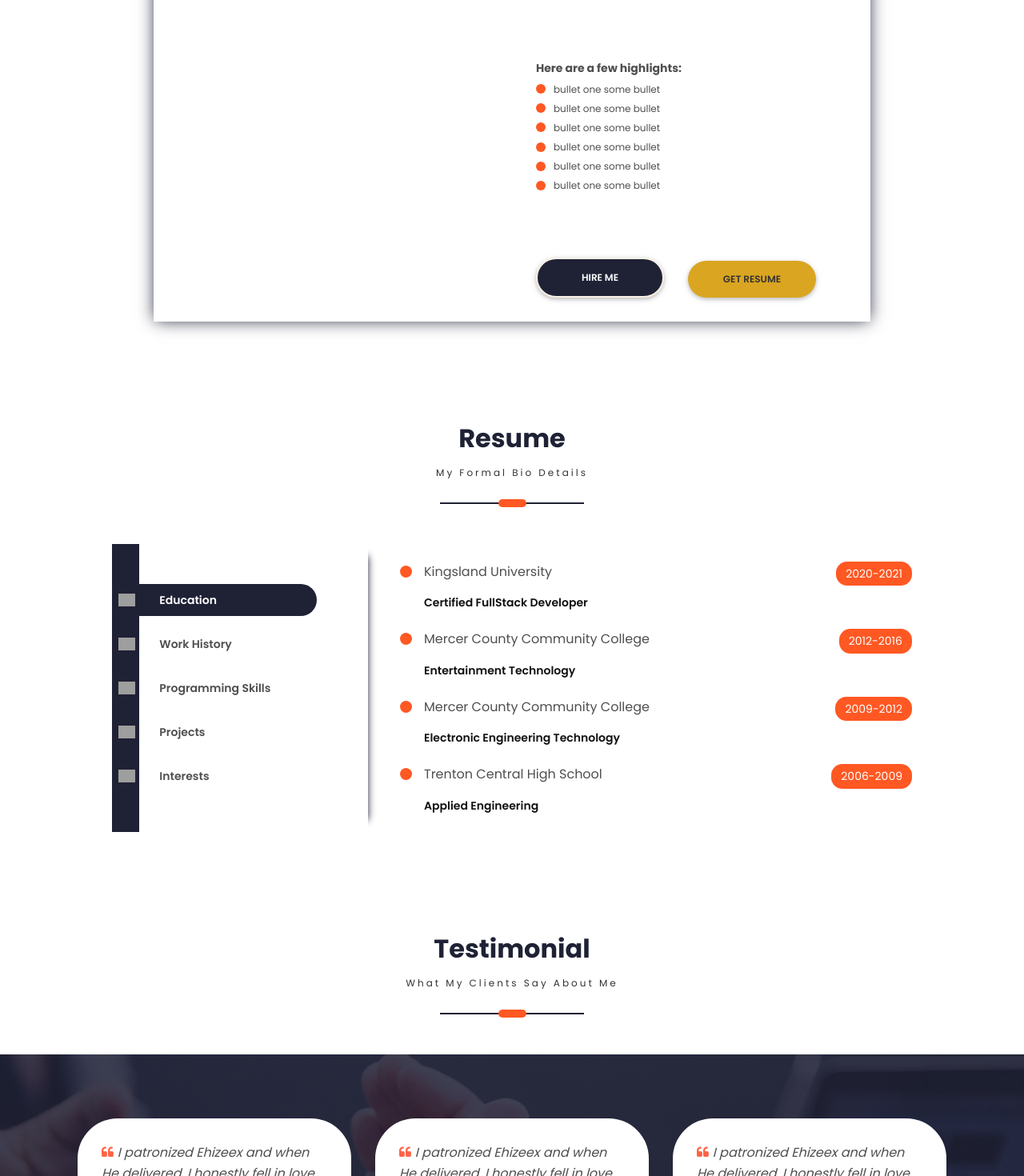
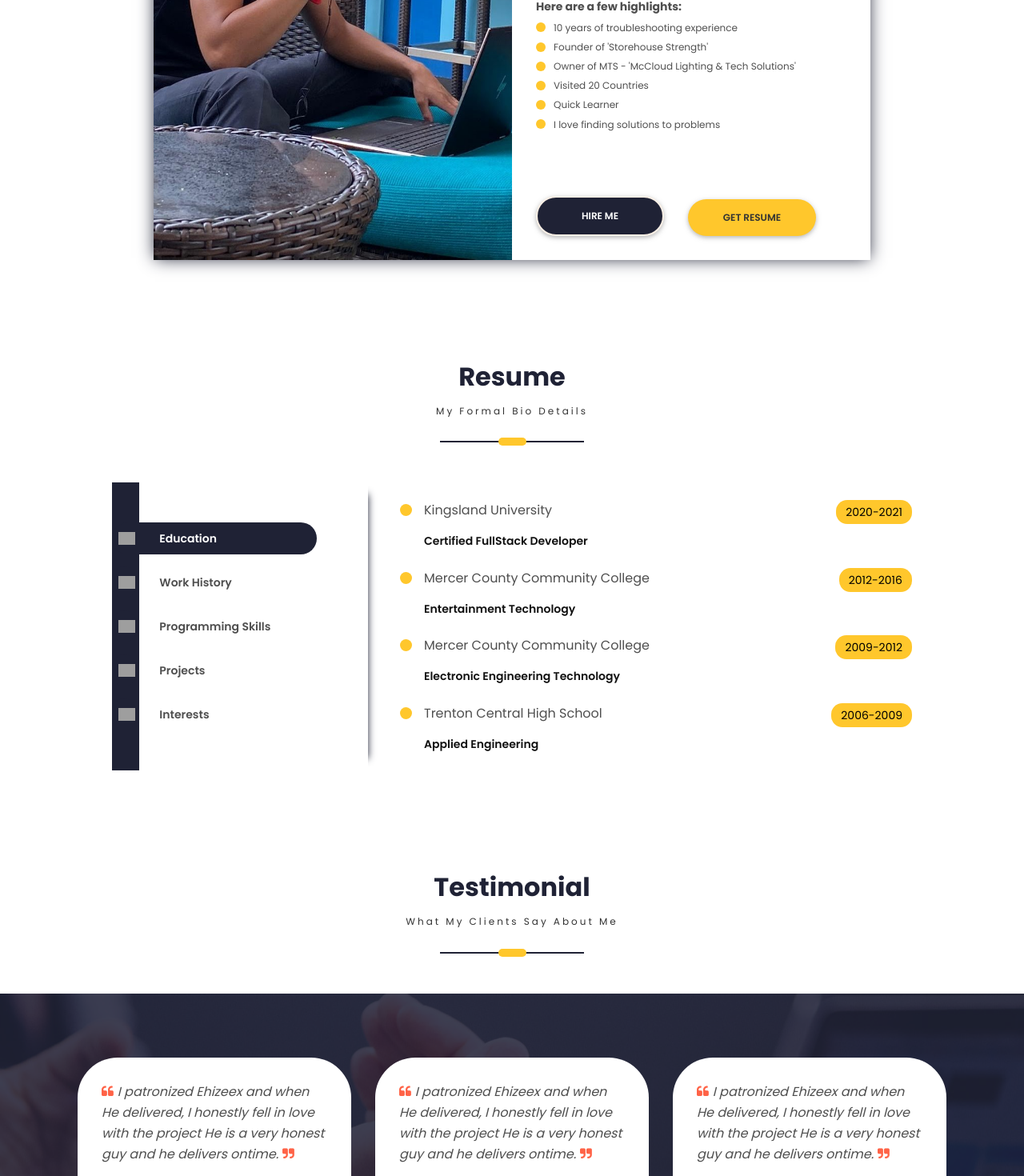
Before and after one commit to Cybre3/portfolio, a React (Create React App) app: page / in a window 1280 px wide. Shown: the part 1300-2770 px from the top of the page at 80% size. Built offline with nearby package versions, Linux system fonts and the light colour scheme; grey boxes are pictures that could not be loaded; a web font is replaced by a local one.

Commit message:
edited AboutMe and Resume components

```diff
--- a/src/PortfolioContainer/AboutMe/AboutMe.css
+++ b/src/PortfolioContainer/AboutMe/AboutMe.css
@@ -19,7 +19,7 @@
 
 .about-me-profile {
   width: 50%;
-/*   background-image: url("../../assets/AboutMe/me.jpg"); */
+  background-image: url("../../assets/AboutMe/me.jpg");
   background-size: cover;
   background-repeat: no-repeat;
   background-position: center;
@@ -55,7 +55,7 @@
   height: 12px;
   width: 12px;
   margin: 0 10px 0 0;
-  background-color: #ff5823;
+  background-color: #FFC72C;
   border-radius: 50%;
 }
 
--- a/src/PortfolioContainer/AboutMe/AboutMe.js
+++ b/src/PortfolioContainer/AboutMe/AboutMe.js
@@ -13,15 +13,15 @@ function AboutMe(props) {
   const fadeInSubscription = ScrollService.currentScreenFadeIn.subscribe(fadeInScreenHandler);
 
   const SCREEN_CONSTANTS = {
-    description: `Lorem ipsum dolor sit amet consectetur adipisicing elit. Maxime mollitia, molestiae quas vel sint commodi repudiandae consequuntur voluptatum laborum numquam blanditiis harum quisquam eius sed odit fugiat iusto fuga praesentium optio, eaque rerum! Provident similique accusantium nemo autem. Veritatis obcaecati tenetur iure eius earum ut molestias architecto voluptate aliquam nihil, eveniet aliquid culpa officia aut!`,
+    description: `Transitioning from a 10 year career as a Lighting Designer and Technician to Full Stack Development. My background consists of three years Electronic Engineering Technology, four years of Entertainment Technology and two years of Full Stack Development.`,
     highlights: {
       bullets: [
-        "bullet one some bullet",
-        "bullet one some bullet",
-        "bullet one some bullet",
-        "bullet one some bullet",
-        "bullet one some bullet",
-        "bullet one some bullet",
+        "10 years of troubleshooting experience",
+        "Founder of 'Storehouse Strength'",
+        "Owner of MTS - 'McCloud Lighting & Tech Solutions'",
+        "Visited 20 Countries",
+        "Quick Learner",
+        "I love finding solutions to problems",
       ],
       heading: "Here are a few highlights:",
     },
--- a/src/PortfolioContainer/Home/Header/Header.css
+++ b/src/PortfolioContainer/Home/Header/Header.css
@@ -42,7 +42,7 @@
 }
 
 .selected-header-option {
-  color: goldenrod;
+  color: #FFC72C;
 }
 
 @media only screen and (max-width: 1110px) {
--- a/src/PortfolioContainer/Home/Profile/Profile.css
+++ b/src/PortfolioContainer/Home/Profile/Profile.css
@@ -30,7 +30,7 @@
 }
 
 .highlighted-text {
-  color: goldenrod;
+  color: #FFC72C;
   font-weight: 500;
 }
 
--- a/src/PortfolioContainer/Resume/Resume.css
+++ b/src/PortfolioContainer/Resume/Resume.css
@@ -112,7 +112,7 @@
   height: 15px;
   width: 15px;
   top: 5px;
-  background-color: var(--dark-orange);
+  background-color: #FFC72C;
   border-radius: 50%;
 }
 
@@ -129,11 +129,11 @@
 }
 
 .heading-date {
-  background-color: var(--dark-orange);
+  background-color: #FFC72C;
   padding: 4px 12px;
   font-size: 14px;
   border-radius: 14px;
-  color: white;
+  color: black;
 }
 
 .skill-parent {
@@ -151,24 +151,25 @@
   flex-wrap: wrap;
 }
 
-.skill-percentage {
-  position: relative;
-  height: 15px;
-  width: 70%;
-  background-color: var(--dark-orange);
-}
-
-.skill-percentage .active-percentage-bar {
-  height: 15px;
-  transition: 0.8s ease;
-  position: absolute;
-  background-color: #1f2235;
-}
-
 .skill-parent span {
   font-family: "Poppins SemiBold";
   font-size: 16px;
-  color: var(--dark-orange);
+  color: #1f2235;
+}
+
+.interests-container {
+  display: flex;
+  flex-direction: row;
+  align-items: center;
+  justify-content: space-between;
+  flex-wrap: wrap;
+}
+
+.interest-parent {
+  display: flex;
+  flex-direction: column;
+  position: relative;
+  width: 50%;
 }
 
 @media only screen and (max-width: 1110px) {
--- a/src/PortfolioContainer/Resume/Resume.js
+++ b/src/PortfolioContainer/Resume/Resume.js
@@ -45,15 +45,18 @@ function Resume(props) {
   ];
 
   const programmingSkillDetails = [
-    { skill: "JavaScript", ratingPercentage: 85 },
-    { skill: "React JS", ratingPercentage: 85 },
-    { skill: "React Native", ratingPercentage: 85 },
-    { skill: "Express JS", ratingPercentage: 89 },
-    { skill: "Node JS", ratingPercentage: 85 },
-    { skill: "Mongo DB", ratingPercentage: 70 },
-    { skill: "Core Java", ratingPercentage: 80 },
-    { skill: "HTML", ratingPercentage: 80 },
-    { skill: "CSS", ratingPercentage: 80 },
+    { skill: "JavaScript" },
+    { skill: "React JS" },
+    { skill: "Express JS" },
+    { skill: "Node JS" },
+    { skill: "MongoDB | Firebase" },
+    { skill: "HTML | CSS" },
+    { skill: "Git | GitHub" },
+    { skill: "Mongoose" },
+    { skill: "Postman" },
+    { skill: "PHP" },
+    { skill: "Mocha | Chai" },
+    { skill: "Netlify | Heroku" },
   ];
 
   const projectDetails = [
@@ -75,6 +78,16 @@ function Resume(props) {
       description: "Some description of what the project consists of",
       subHeading: "Technologies Used: React JS, Bootstrap",
     },
+  ];
+
+  const interests = [
+    { label: "Rock Climbing", description: "" },
+    { label: "Basketball", description: "" },
+    { label: "Investing", description: "" },
+    { label: "Day Trading", description: "" },
+    { label: "Reading", description: "" },
+    { label: "Video Games", description: "" },
+    { label: "Non-Profit Work", description: "" },
   ];
 
   const resumeDetails = [
@@ -137,12 +150,6 @@ function Resume(props) {
         <div className="skill-parent" key={index}>
           <div className="heading-bullet"></div>
           <span>{skill.skill}</span>
-          <div className="skill-percentage">
-            <div
-              style={{ width: skill.ratingPercentage + "%" }}
-              className="active-percentage-bar"
-            ></div>
-          </div>
         </div>
       ))}
     </div>,
@@ -158,10 +165,12 @@ function Resume(props) {
         />
       ))}
     </div>,
-    <div className="resume-screen-container" key="interests">
-      <ResumeHeading heading="Teaching" description="some description about teaching" />
-      <ResumeHeading heading="Music" description="some description about music" />
-      <ResumeHeading heading="Reading" description="some description about reading" />
+    <div className="resume-screen-container interests-container" key="interests">
+      {interests.map((interest, index) => (
+        <div className="interest-parent">
+          <ResumeHeading key={index} heading={interest.label} description={interest.description} />
+        </div>
+      ))}
     </div>,
   ];
 
--- a/src/index.css
+++ b/src/index.css
@@ -250,14 +250,14 @@ body ::-webkit-scrollbar-thumb {
 
 .primary-btn:hover {
   color: aliceblue;
-  border: 2px solid goldenrod;
+  border: 2px solid #FFC72C;
   background-color: #1f2235;
 }
 
 .highlighted-btn {
   color: var(--black);
   font-size: 12px;
-  background-color: goldenrod;
+  background-color: #FFC72C;
 }
 
 @media only screen and (max-width: 568px) {
--- a/src/utilities/ScreenHeading/ScreenHeading.css
+++ b/src/utilities/ScreenHeading/ScreenHeading.css
@@ -44,5 +44,5 @@
 .seperator-blob div{
   width: 35px;
   border-radius: 10px;
-  background-color: var(--dark-orange);
+  background-color: #FFC72C;
 }
```
Also changed, not shown: src/assets/AboutMe/me.jpg.
